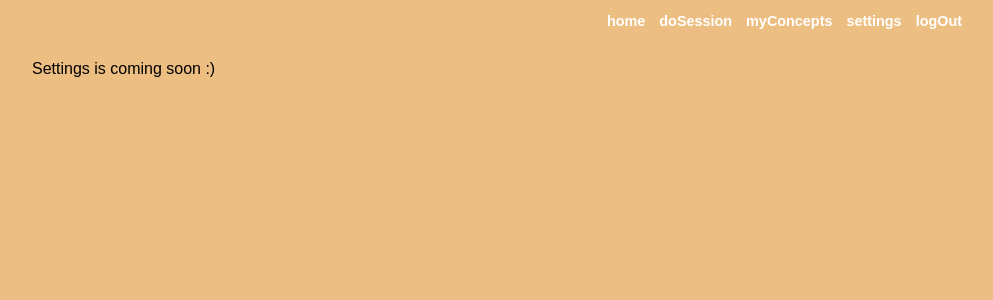
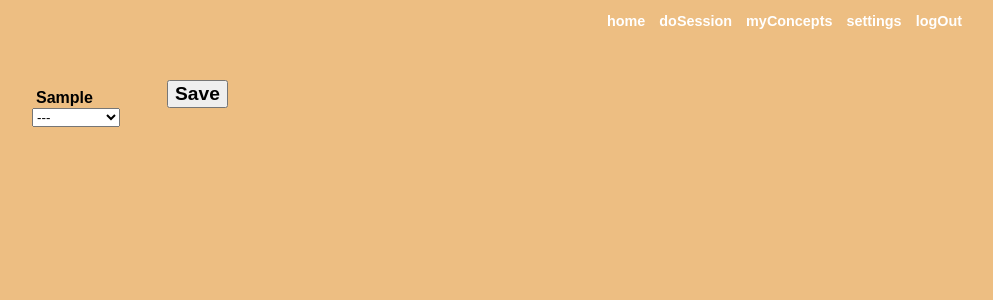
Before and after one commit to dwightcrow/extmind, a Django app: template learn/templates/settings.html in a window 1280 px wide. Shown: the top 300 px of the page, without its empty margins (138-1131 px from the left). Run offline with Django 3.2, Linux system fonts and the light colour scheme; the template is opened without the code that fills it: most values are stand-ins (such as "Sample title", 1, 10 or a date in 2020); parts of the project's set-up code (start-up, migrations or seed data) failed here and were passed over; some libraries are stand-ins or nearby versions.

Commit message:
trying again :{

```diff
--- a/learn/static/settings.css
+++ b/learn/static/settings.css
@@ -0,0 +1,24 @@
+#calendarBlock{
+width:960px;
+height:200px;
+}
+
+.perDaySetting{
+width:120px;
+margin:30px 10px 40px 0;
+float:left;
+}
+
+.dayTitle{
+margin: 0 0 2px 4px;
+font-size:100%;
+line-height:1.0em;
+font-weight:700;
+}
+
+#saveButton{
+margin:20px 0 0 5px;
+font-size:120%;
+line-height:1.0em;
+font-weight:700;
+}
--- a/learn/templates/settings.html
+++ b/learn/templates/settings.html
@@ -7,8 +7,46 @@
 
 {% block content %}
 
+<div id='calendarBlock'>
+	{% for d in days_of_week %}
+	<div class='perDaySetting'>
+	<div class='dayTitle'>{{d}}</div>
+	<select id='{{d}}Select' class='lengthInput'>
+		<option value="0"> --- </option>
+		<option value="15">15 Minutes</option>
+    	<option value="30">30 Minutes</option>
+		<option value="60">60 Minutes</option>
+	</select>
+	</div>
 
-Settings is coming soon :)
+	{%endfor%}
+	<div>
+	<input type='button' id='saveButton' value='Save'/>
+	</div>
+</div>
 
+	<!-- really need to start doing jquery buttons.... -->
+<script>
+$("#saveButton").click(function() {
+  console.log( 'clicked Save');
+  //collect from active tab - ugly but dont know javascript metaprogramming yet...
+  var postdata = "";
+  {% for d in days_of_week %}
+  postdata+= "&{{d}}=".toUpperCase() + $("#{{d}}Select").val();
+  {% endfor %}
+  console.log( postdata );
 
+  $.ajax({
+    type: "POST",
+    url: "{% url learn.views.saveSettings %}",
+    data: postdata,
+    success: function(data) {
+    	console.log( "Success!" );
+    },
+    error: function(request, status, exception) {
+    	alert(status + " " + exception);
+    }
+  });
+});
+</script>
 {% endblock %}
--- a/urls.py
+++ b/urls.py
@@ -13,6 +13,7 @@ urlpatterns = patterns('',
     (r'^session/$', 'learn.views.session'),
     (r'^saveText/(?P<conceptId>.*)$', 'learn.views.saveText'),
     (r'^settings/$', 'learn.views.settings'),
+    (r'^saveSettings/$', 'learn.views.saveSettings'),
     (r'^register/$', 'learn.views.register'),
     (r'^login/$', 'django.contrib.auth.views.login'),
     (r'^logout/$', 'learn.views.logout'),
```
Also changed, not shown: learn/models.py (+25 -0 lines), learn/templates/queue.html (+0 -11 lines), learn/templates/session.html (+37 -1 lines), learn/views.py (+40 -1 lines).
